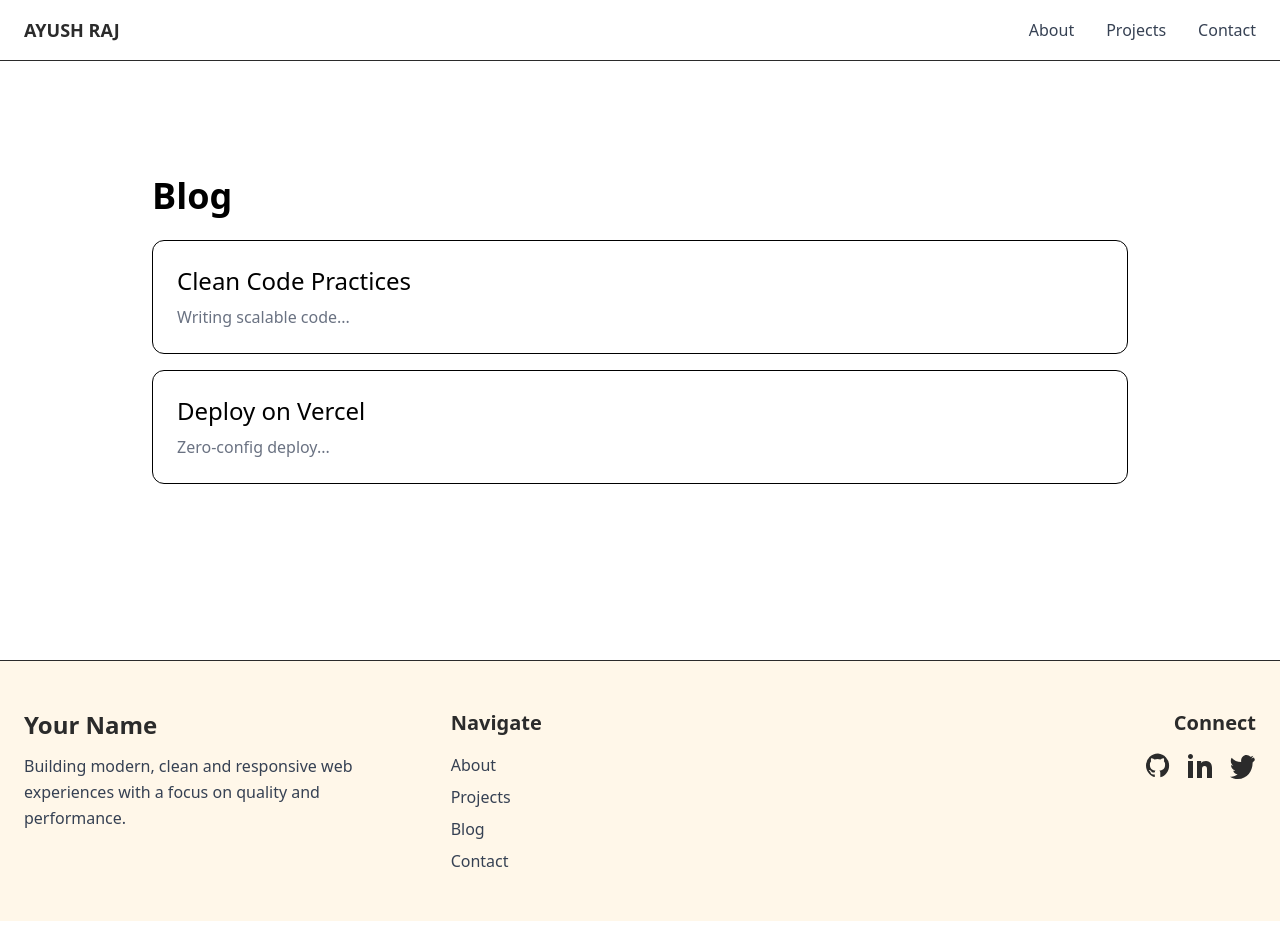
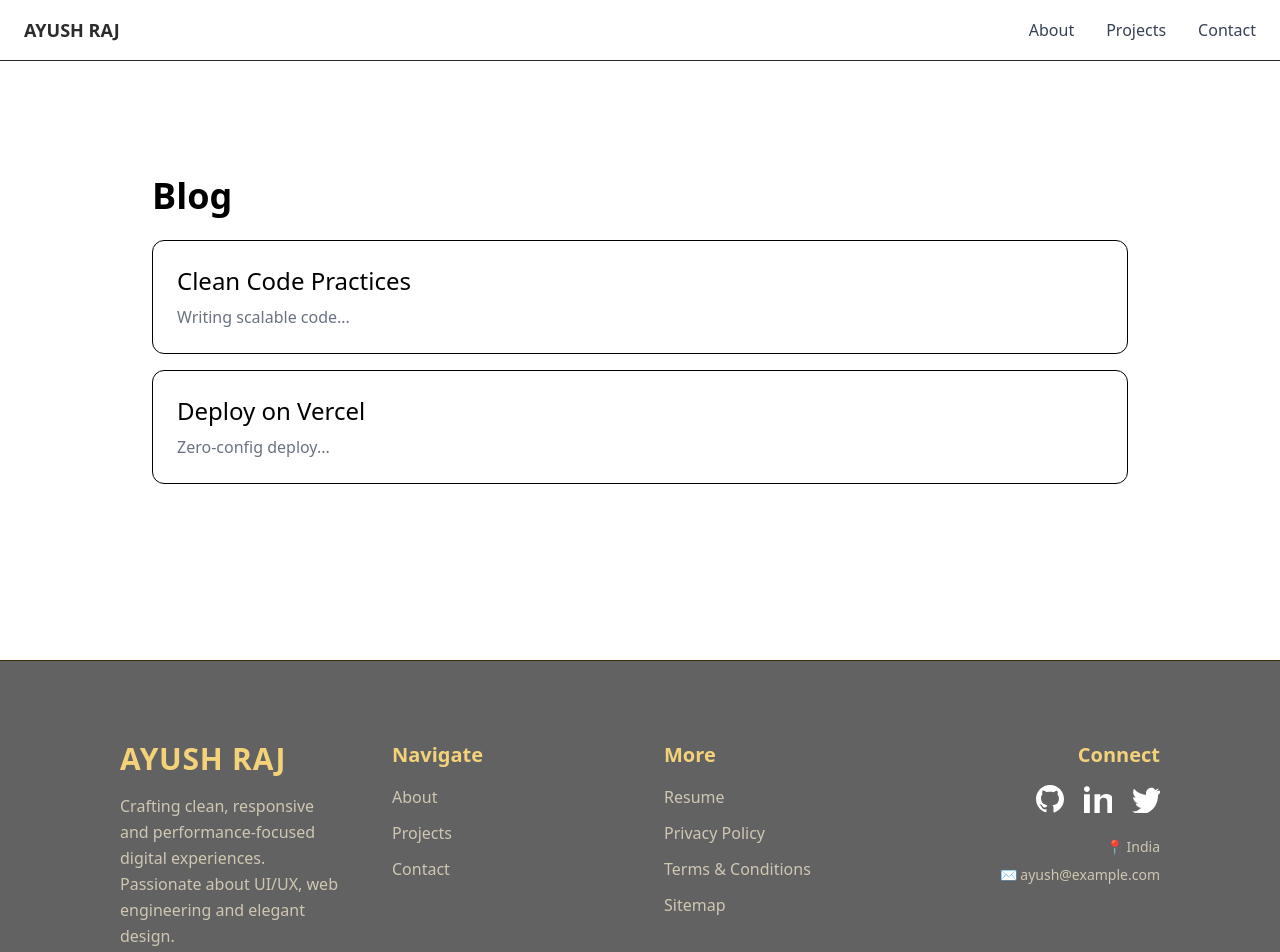
Before and after one commit to Ayush-0247/info, a React (Vite) app: page /info/blog in a window 1280 px wide. Shown: the top 952 px of the page. Before the commit the page ends 921 px from the top, so only its background shows below. Built offline with nearby package versions, Linux system fonts and the light colour scheme.

Commit message:
Updated footer with social icons and improved design

```diff
--- a/src/components/Footer.jsx
+++ b/src/components/Footer.jsx
@@ -1,70 +1,110 @@
 export default function Footer() {
   return (
-    <footer className="mt-20 border-t bg-[#FFF7E9] text-[#2B2B2B]">
-      <div className="max-w-7xl mx-auto px-6 py-12 grid md:grid-cols-3 gap-12">
+    <footer className="mt-20 bg-[#626262] text-[#ffffff] border-t border-[#3B2F0A]">
+      <div className="max-w-8xl mx-10 p-20 grid md:grid-cols-4 gap-12">
 
-        {/* LEFT: BRAND INFO */}
+        {/* BRAND INFO */}
         <div>
-          <h3 className="text-2xl font-semibold">Your Name</h3>
-          <p className="mt-3 text-gray-700 leading-relaxed">
-            Building modern, clean and responsive web experiences
-            with a focus on quality and performance.
+          <h3 className="text-3xl font-bold tracking-wide text-[#F4D27A]">
+            AYUSH RAJ
+          </h3>
+          <p className="mt-4 text-[#CFC7B2] leading-relaxed max-w-sm">
+            Crafting clean, responsive and performance-focused digital
+            experiences. Passionate about UI/UX, web engineering and elegant
+            design.
           </p>
         </div>
 
-        {/* CENTER: QUICK LINKS */}
+        {/* NAVIGATION */}
         <div className="text-center md:text-left">
-          <h4 className="text-xl font-semibold mb-4">Navigate</h4>
-          <ul className="flex flex-col gap-2 text-gray-700">
-            <a href="#about" className="hover:underline">About</a>
-            <a href="#projects" className="hover:underline">Projects</a>
-            <a href="/blog" className="hover:underline">Blog</a>
-            <a href="#contact" className="hover:underline">Contact</a>
+          <h4 className="text-xl font-semibold mb-4 text-[#F4D27A]">Navigate</h4>
+          <ul className="flex flex-col gap-3 text-[#CFC7B2]">
+            <a href="#about" className="hover:text-white transition">About</a>
+            <a href="#projects" className="hover:text-white transition">Projects</a>
+            <a href="#contact" className="hover:text-white transition">Contact</a>
           </ul>
         </div>
 
-        {/* RIGHT: SOCIAL LINKS */}
+        {/* EXTRA LINKS */}
+        <div className="text-center md:text-left">
+          <h4 className="text-xl font-semibold mb-4 text-[#F4D27A]">More</h4>
+          <ul className="flex flex-col gap-3 text-[#CFC7B2]">
+            <a href="/resume.pdf" target="_blank" className="hover:text-white transition">Resume</a>
+            <a className="hover:text-white transition">Privacy Policy</a>
+            <a className="hover:text-white transition">Terms & Conditions</a>
+            <a className="hover:text-white transition">Sitemap</a>
+          </ul>
+        </div>
+
+        {/* SOCIAL + CONTACT */}
         <div className="md:text-right text-center">
-          <h4 className="text-xl font-semibold mb-4">Connect</h4>
+          <h4 className="text-xl font-semibold mb-4 text-[#F4D27A]">Connect</h4>
 
-          <div className="flex md:justify-end justify-center gap-4">
+          <div className="flex md:justify-end justify-center gap-5 mb-6">
+
             {/* GitHub */}
-            <a
-              href="https://github.com/"
-              target="_blank"
-              className="hover:opacity-70"
-            >
-              <svg width="26" height="26" fill="currentColor">
-                <path d="M12 .5A12 12 0 0 0 0 12.6c0 5.3 3.4 9.8 8 11.4.6.1.8-.3.8-.6v-2c-3.4.8-4.1-1.7-4.1-1.7-.6-1.6-1.4-2-1.4-2-1.1-.8.1-.8.1-.8 1.2.1 1.8 1.3 1.8 1.3 1.1 1.8 2.9 1.3 3.6 1 .1-.8.4-1.3.7-1.6-2.7-.3-5.6-1.4-5.6-6.2 0-1.3.5-2.4 1.2-3.2-.1-.3-.5-1.5.1-3 0 0 1-.3 3.3 1.2a11.4 11.4 0 0 1 6 0c2.3-1.5 3.3-1.2 3.3-1.2.6 1.5.2 2.7.1 3 .8.8 1.2 1.9 1.2 3.2 0 4.8-2.9 5.8-5.7 6.1.5.4.9 1.2.9 2.4v3.6c0 .3.2.8.8.6 4.6-1.6 8-6.1 8-11.4A12 12 0 0 0 12 .5Z" />
+            <a href="https://github.com/" target="_blank" className="hover:text-white transition">
+              <svg width="28" height="28" fill="currentColor" viewBox="0 0 24 24">
+                <path d="M12 0C5.37 0 0 5.37 0 12c0
+                5.3 3.438 9.8 8.207 11.387.6.113.793-.263.793-.583
+                0-.287-.01-1.04-.015-2.04-3.338.726-4.042-1.61-4.042-1.61-.546-1.387-1.333-1.757-1.333-1.757-1.09-.745.083-.73.083-.73
+                1.205.085 1.84 1.238 1.84 1.238 1.07 1.834 2.807 1.304
+                3.492.996.108-.776.418-1.305.762-1.605-2.665-.303-5.466-1.36-5.466-6.053
+                0-1.337.465-2.43 1.235-3.285-.135-.303-.54-1.523.105-3.176
+                0 0 1.005-.322 3.3 1.254A11.52 11.52 0 0 1 12 5.8c1.02.005
+                2.047.138 3.003.404 2.292-1.576 3.295-1.254
+                3.295-1.254.648 1.653.243 2.873.12 3.176.768.855
+                1.23 1.948 1.23 3.285 0 4.707-2.807 5.747-5.48
+                6.043.43.372.823 1.102.823 2.222 0 1.606-.015 2.896-.015
+                3.286 0 .322.19.703.8.582C20.565 21.795 24 17.295 24
+                12c0-6.63-5.373-12-12-12z" />
               </svg>
             </a>
 
             {/* LinkedIn */}
-            <a
-              href="https://linkedin.com/"
-              target="_blank"
-              className="hover:opacity-70"
-            >
-              <svg width="26" height="26" fill="currentColor">
-                <path d="M4.98 3.5C4.98 5 3.9 6 2.5 6S0 5 0 3.5 1.1 1 2.5 1s2.48 1 2.48 2.5ZM0 25h5V8H0v17Zm9 0h5v-9c0-2 .8-3 2.6-3 1.7 0 2.4 1.2 2.4 3v9h5v-10c0-4.7-2.5-7-6-7-2.6 0-4 .9-4.7 2h-.1V8H9v17Z" />
+            <a href="https://linkedin.com/" target="_blank" className="hover:text-white transition">
+              <svg width="28" height="28" fill="currentColor" viewBox="0 0 24 24">
+                <path d="M4.98 3.5C4.98 5 3.9 6 2.5
+                6S0 5 0 3.5 1.1 1 2.5 1s2.48
+                1 2.48 2.5zM0 8h5v16H0V8zm9
+                0h5v2.3h.1c.7-1.3 2.4-2.6
+                4.9-2.6 5.2 0 6 3.4 6
+                7.8V24h-5v-8.4c0-2-.1-4.6-3-4.6-3
+                0-3.5 2.1-3.5 4.5V24H9V8z" />
               </svg>
             </a>
 
             {/* Twitter / X */}
-            <a
-              href="https://twitter.com/"
-              target="_blank"
-              className="hover:opacity-70"
-            >
-              <svg width="26" height="26" fill="currentColor">
-                <path d="M24 4.6c-.9.4-1.8.6-2.8.8 1-.6 1.7-1.5 2-2.7-1 .6-2 .9-3 1.1C19.5 2.7 18 2 16.5 2c-3 0-5.4 2.6-5.4 5.8 0 .4 0 .9.1 1.3C7.3 9 3.9 7.4 1.6 4.7c-.5.9-.8 2-.8 3.2 0 2 1 3.8 2.5 4.8-.8 0-1.6-.3-2.3-.7v.1c0 2.7 1.8 5 4.2 5.5-.4.1-.7.2-1.1.2-.3 0-.6 0-.9-.1.6 2.1 2.4 3.6 4.4 3.6-1.8 1.5-4 2.4-6.3 2.4H0c2.3 1.5 5 2.3 7.9 2.3 9.5 0 14.7-8.5 14.7-15.8v-.7c1-.7 1.7-1.6 2.3-2.5Z" />
+            <a href="https://twitter.com/" target="_blank" className="hover:text-white transition">
+              <svg width="28" height="28" fill="currentColor" viewBox="0 0 24 24">
+                <path d="M23.4 4.8c-.8.4-1.7.6-2.6.8
+                1-.6 1.6-1.4 2-2.5-.9.5-1.9.9-2.9
+                1.1C19.1 2.9 17.9 2.4 16.6
+                2.4c-2.5 0-4.6 2.2-4.6 4.9
+                0 .4 0 .8.1 1.2C7.9 8.3 4.2 6.4
+                1.7 3.3c-.5.9-.7 1.9-.7 3
+                0 1.9.9 3.6 2.3 4.5-.8 0-1.6-.3-2.3-.6
+                0 2.7 1.8 5 4.2 5.5-.4.1-.8.2-1.2.2-.3
+                0-.6 0-.9-.1.6 2 2.5 3.6 4.7
+                3.7C5.5 22 3.4 22.7 1.2 22.7H0c2.3
+                1.4 5 2.2 7.8 2.2 9.4 0 14.5-8.4
+                14.5-15.7v-.7c.9-.7 1.7-1.5 2.3-2.4z" />
               </svg>
             </a>
+          </div>
+
+          {/* CONTACT */}
+          <div className="text-[#CFC7B2] text-sm">
+            <p className="mb-2">📍 India</p>
+            <p className="hover:text-white transition cursor-pointer">✉ ayush@example.com</p>
           </div>
         </div>
       </div>
 
-
+      {/* COPYRIGHT */}
+      <div className="border-t border-[#3B2F0A] py-6 text-center text-[#BBAF95] text-sm">
+        © {new Date().getFullYear()} Ayush Raj — All rights reserved.
+      </div>
     </footer>
   );
 }
```
